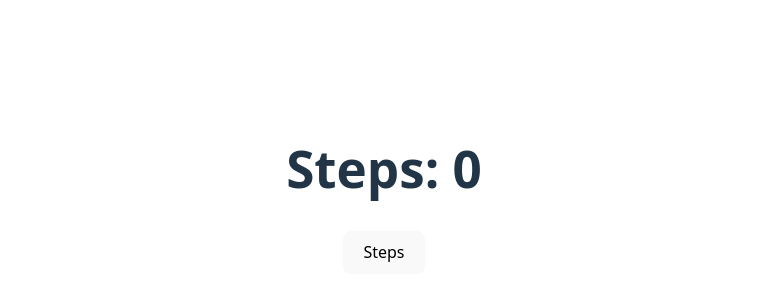
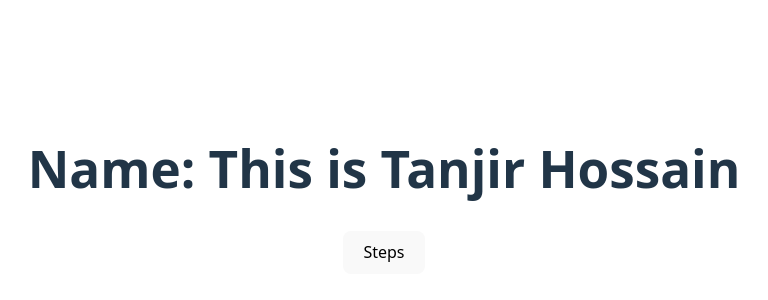
Before and after one commit to tanjirhc/understand-react, a React (Vite) app: page / in a window 1280 px wide. Shown: the part 210-510 px from the top of the page, without its empty margins (256-1024 px from the left). Built offline with nearby package versions, Linux system fonts and the light colour scheme.

Commit message:
useEffect means side Effect of UI

```diff
--- a/src/App.jsx
+++ b/src/App.jsx
@@ -7,24 +7,20 @@ import './App.css'
 
 function App() {
   const [count, setCount] = useState(0);
-
+  const [name, setName] = useState('This is Tanjir Hossain ');
 
   useEffect(() => {
-    alert('useEffect called')
-  }, [])
-
-  useEffect(() => {
-    alert('Count changed: ');
-  }, [count])
+    console.log('When Data Loaded')
+  }, [name])
 
   const updateCounter = () => {
-    const newCount = count + 1;
-    setCount(newCount);
+    const newName = name + 'Coding Addict';
+    setName(newName);
   }
 
   return (
     <div>
-      <h1>Steps: {count}</h1>
+      <h1>Name: {name}</h1>
       <button onClick={updateCounter}>Steps</button>
     </div>
   )
```
